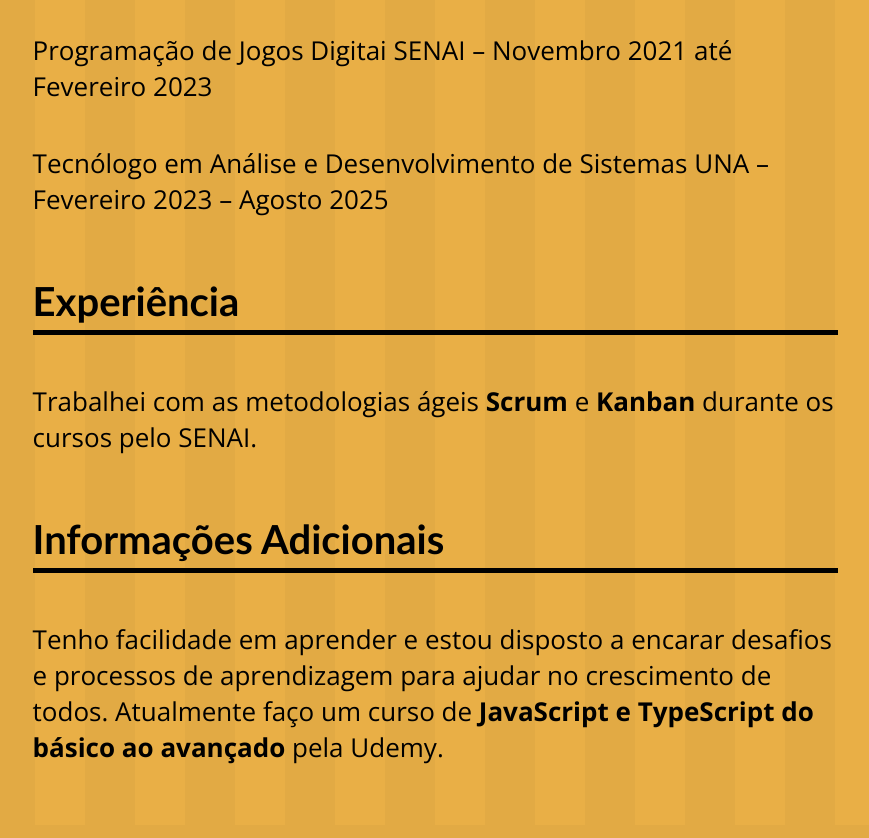
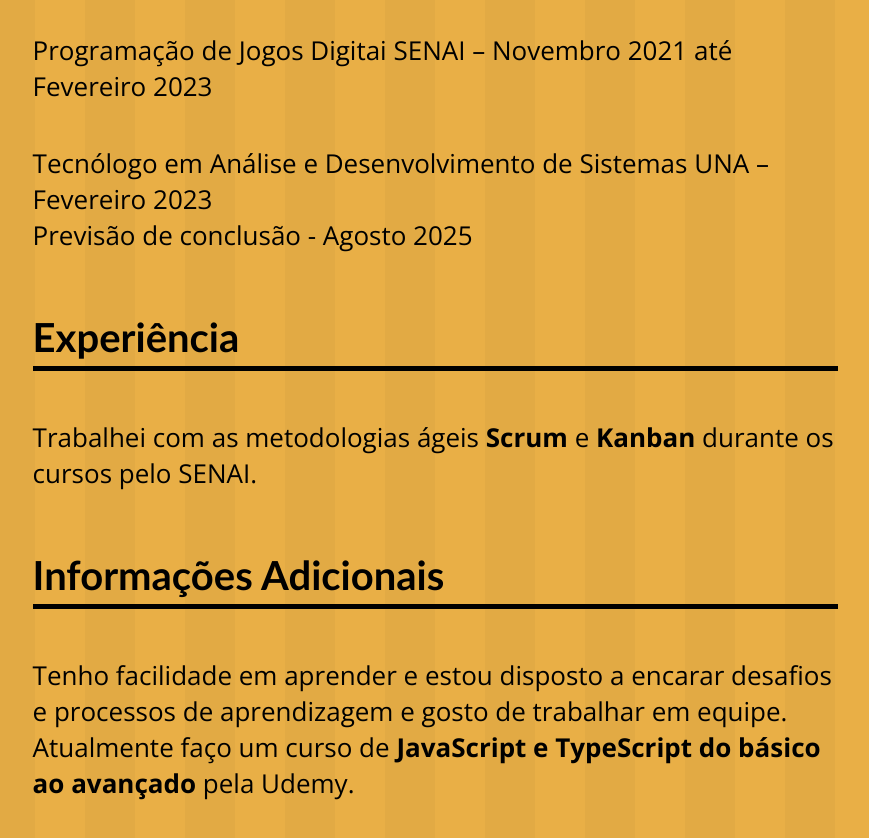
Before and after one commit to yallisin/yallison-curriculo, a plain HTML site: page index.html in a window 1280 px wide. Shown: the part 1120-1958 px from the top of the page, without its empty margins (165-1034 px from the left). Drawn offline with nearby package versions, Linux system fonts and the light colour scheme.

Commit message:
Modifiquei pelo Windows

```diff
--- a/index.html
+++ b/index.html
@@ -30,7 +30,7 @@
             <p>Ensino Médio - Escola Estadual Margarida Brochado | Concluído em 2021 </p>
             <p>Processos administrativos SENAI – Fevereiro 2021 até Fevereiro 2022</p>
             <p>Programação de Jogos Digitai SENAI – Novembro 2021 até Fevereiro 2023</p>
-            <p>Tecnólogo em Análise e Desenvolvimento de Sistemas UNA  – Fevereiro 2023 – Agosto 2025</p>
+            <p>Tecnólogo em Análise e Desenvolvimento de Sistemas UNA  – Fevereiro 2023 <br> Previsão de conclusão - Agosto 2025</p>
         </div>
 
         <div class="experiencia">
@@ -40,7 +40,7 @@
         <div class="informacoes">
             <h1>Informações Adicionais</h1>
             <p>
-                Tenho facilidade em aprender e estou disposto a encarar desafios e processos de aprendizagem para ajudar no crescimento de todos.
+                Tenho facilidade em aprender e estou disposto a encarar desafios e processos de aprendizagem e gosto de trabalhar em equipe.
                 Atualmente faço um curso de <a href="https://www.udemy.com/course/curso-de-javascript-moderno-do-basico-ao-avancado/" target="_blank">JavaScript e TypeScript do básico ao avançado</a> pela Udemy.
             </p>
         </div>
```
